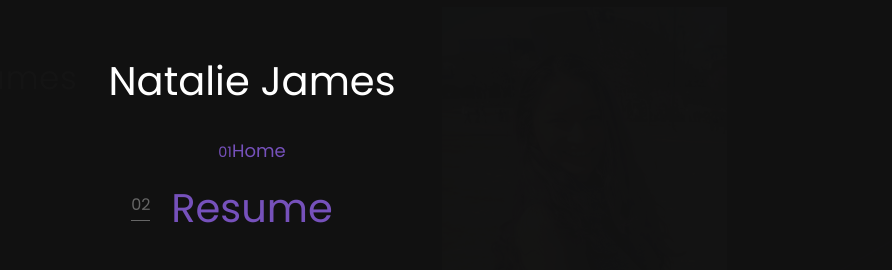
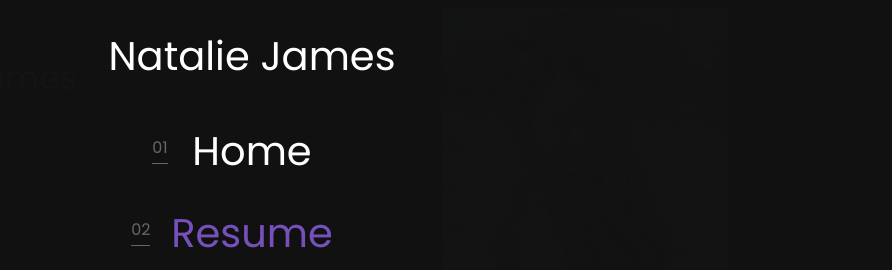
Before and after one commit to cryptasian/about, a plain HTML site: page docs/about/index.html in a window 1280 px wide. Both pictures are taken after a click on the link 1175 px from the left and 52 px from the top of the page. Shown: the part 168-438 px from the top of the page, 388-1280 px from the left. Drawn offline with Linux system fonts and the light colour scheme; files whose address does not match are found by name.

Commit message:
Update index.html

```diff
--- a/docs/about/index.html
+++ b/docs/about/index.html
@@ -45,7 +45,7 @@
             <div class="col-md-12 text-center">
               <h1 class="mb-4"><a href="https://natalie.willinspire.me/" class="logo">Natalie James</a></h1>
               <ul>
-                <li></li><a href="https://natalie.willinspire.me/"><span><small>01</small>Home</span></a></li>
+                <li><a href="https://natalie.willinspire.me/"><span><small>01</small>Home</span></a></li>
                 <li class="active"><a href="https://natalie.willinspire.me/about/"><span><small>02</small>Resume</span></a></li>
                 <li><a href="https://natalie.willinspire.me/404/"><span><small>03</small>Blog</span></a></li>
                 <li><a href="https://natalie.willinspire.me/contact/"><span><small>04</small>Contact</span></a></li>
```
